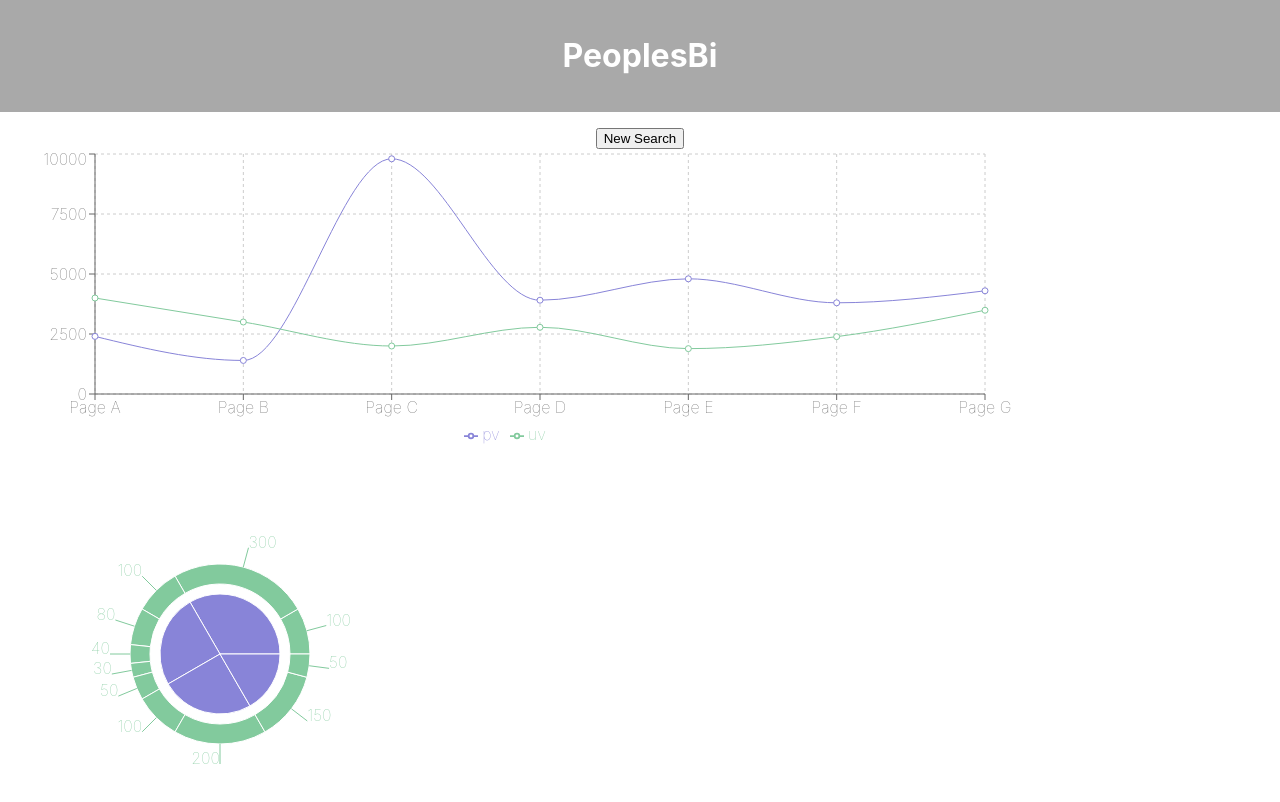
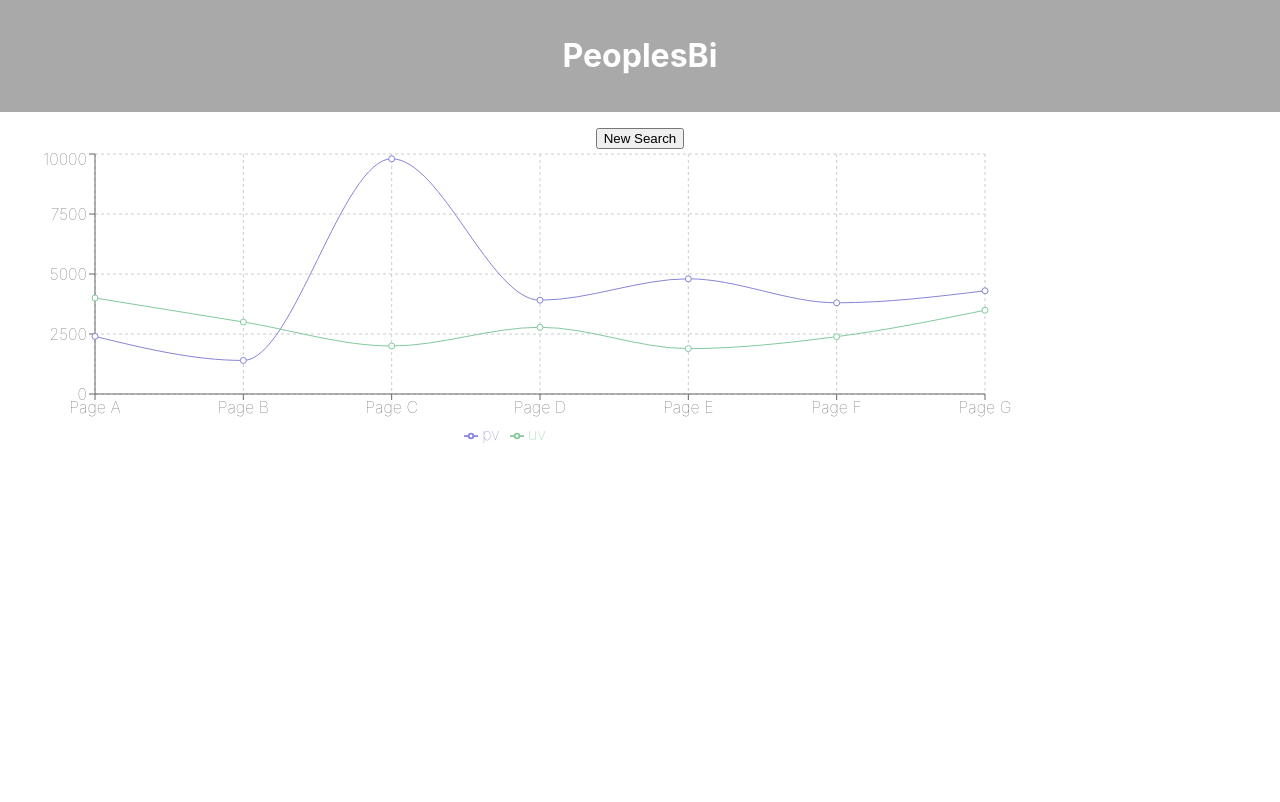
Before and after one commit to timmparsons/peoplesBI, a React (Create React App) app: page / in a window 1280 px wide. Shown: the top 802 px of the page. Built offline with nearby package versions, Linux system fonts and the light colour scheme.

Commit message:
added line graph data

```diff
--- a/src/components/ApiInput.js
+++ b/src/components/ApiInput.js
@@ -1,6 +1,6 @@
 import React from 'react';
 import LineGraph from './graphs/LineGraph';
-import TwoLevelPieChart from './graphs/TwoLevelPieChart';
+// import TwoLevelPieChart from './graphs/TwoLevelPieChart';
 
 class ApiInput extends React.Component {
   constructor() {
@@ -26,7 +26,6 @@ class ApiInput extends React.Component {
       this.setState({
         data: json
       })
-      console.log(json)
   })
 }
 
@@ -38,15 +37,8 @@ class ApiInput extends React.Component {
         <form onSubmit={this.handleSubmit}>
           <button>New Search</button>
         </form>
-        {data.map((object, index) =>
-          <div key={index}>
-            <p>Venue: ${object.venue}</p>
-            <p>Effective Spread: {object.effectiveSpread}</p>
-            <hr />
-          </div>
-        )}
-        <LineGraph />
-        <TwoLevelPieChart />
+        <LineGraph mutualIndex={data}/>
+        {/* <TwoLevelPieChart/> */}
       </div>
     )
   }
--- a/src/components/graphs/LineGraph.js
+++ b/src/components/graphs/LineGraph.js
@@ -28,8 +28,12 @@ const data = [
 ];
 
 export default class LineGraph extends PureComponent {
-
   render() {
+    const { mutualIndex } = this.props
+    const shareData = mutualIndex.map((item, index) => {
+      return item.effectiveSpread * 1000
+    })
+    console.log(shareData)
     return (
       <LineChart
         width={1000}
--- a/src/components/graphs/TwoLevelPieChart.js
+++ b/src/components/graphs/TwoLevelPieChart.js
@@ -1,6 +1,6 @@
 import React, { PureComponent } from 'react';
 import {
-  PieChart, Pie, Sector, Cell,
+  PieChart, Pie,
 } from 'recharts';
 
 const data01 = [
@@ -24,6 +24,8 @@ const data02 = [
 export default class Example extends PureComponent {
 
   render() {
+    const { data } = this.props.mutualIndex;
+    console.log(data)
     return (
       <PieChart width={400} height={400}>
         <Pie data={data01} dataKey="value" cx={200} cy={200} outerRadius={60} fill="#8884d8" />
```
Also changed, not shown: public/manifest.json.
